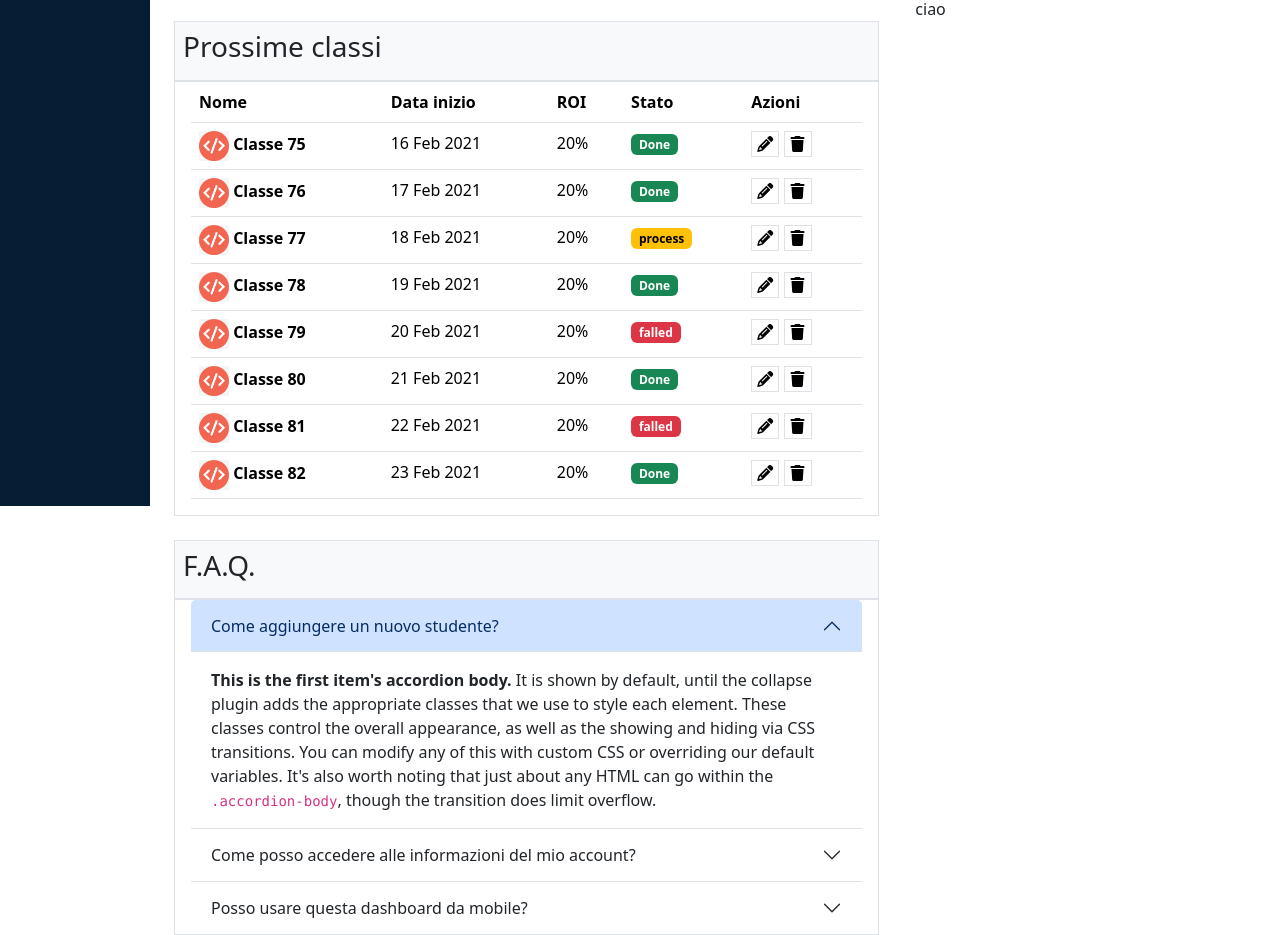
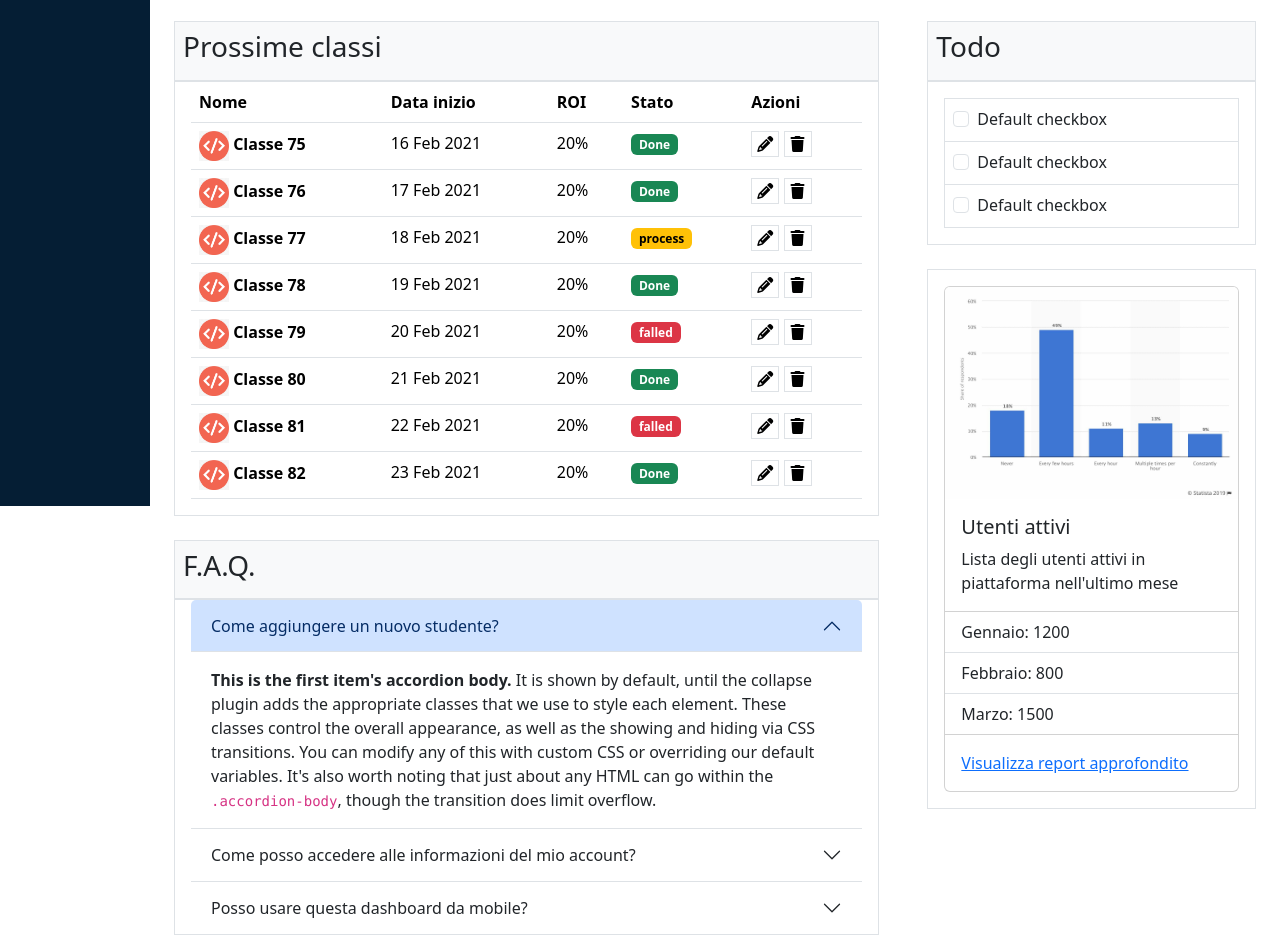
Before and after one commit to Lapo0/html-css-bootstrap-dashboard, a plain HTML site: page index.html in a window 1280 px wide. Shown: the part 289-1224 px from the top of the page. Drawn offline with nearby package versions, Linux system fonts and the light colour scheme.

Commit message:
FEAT todo & card

```diff
--- a/index.html
+++ b/index.html
@@ -463,7 +463,62 @@
                             </div>
                         </div>
                         <div class="col-12 col-lg-4">
-                            ciao
+                            <div class="container-fluid">
+                                <div class="row row-cols-1">
+                                    <div class="col mt-4">
+                                        <div class="todo">
+                                            <h3 class="bg-body-tertiary border mb-0 pt-2 pb-3 px-2">
+                                                Todo
+                                            </h3>
+                                            <div class="bd-check border px-3">
+                                                <div class="border border-bottom-0 p-2 mt-3">
+                                                    <div class="form-check">
+                                                        <input class="form-check-input" type="checkbox" value="" id="flexCheckDefault">
+                                                        <label class="form-check-label" for="flexCheckDefault">
+                                                          Default checkbox
+                                                        </label>
+                                                    </div>
+                                                </div>
+                                                <div class="border border-bottom-0 p-2">
+                                                    <div class="form-check">
+                                                        <input class="form-check-input" type="checkbox" value="" id="flexCheckDefault">
+                                                        <label class="form-check-label" for="flexCheckDefault">
+                                                          Default checkbox
+                                                        </label>
+                                                    </div>
+                                                </div>
+                                                <div class="border p-2 mb-3">
+                                                    <div class="form-check">
+                                                        <input class="form-check-input" type="checkbox" value="" id="flexCheckDefault">
+                                                        <label class="form-check-label" for="flexCheckDefault">
+                                                          Default checkbox
+                                                        </label>
+                                                    </div>
+                                                </div>
+                                            </div>
+                                        </div>
+                                    </div>
+                                    <div class="col mt-4">
+                                        <div class="utenti-attivi border p-3">
+                                            <div class="card w-100">
+                                                <img src="./img/stats.jpeg" class="card-img-top" alt="...">
+                                                <div class="card-body">
+                                                  <h5 class="card-title">Utenti attivi</h5>
+                                                  <p class="card-text">Lista degli utenti attivi in piattaforma nell'ultimo mese</p>
+                                                </div>
+                                                <ul class="list-group list-group-flush">
+                                                  <li class="list-group-item">Gennaio: 1200</li>
+                                                  <li class="list-group-item">Febbraio: 800</li>
+                                                  <li class="list-group-item">Marzo: 1500</li>
+                                                </ul>
+                                                <div class="card-body">
+                                                  <a href="#" class="card-link text-decoration-underline">Visualizza report approfondito</a>
+                                                </div>
+                                              </div>
+                                        </div>
+                                    </div>
+                                </div>
+                            </div>
                         </div>
                     </div>
                 </div>
```
